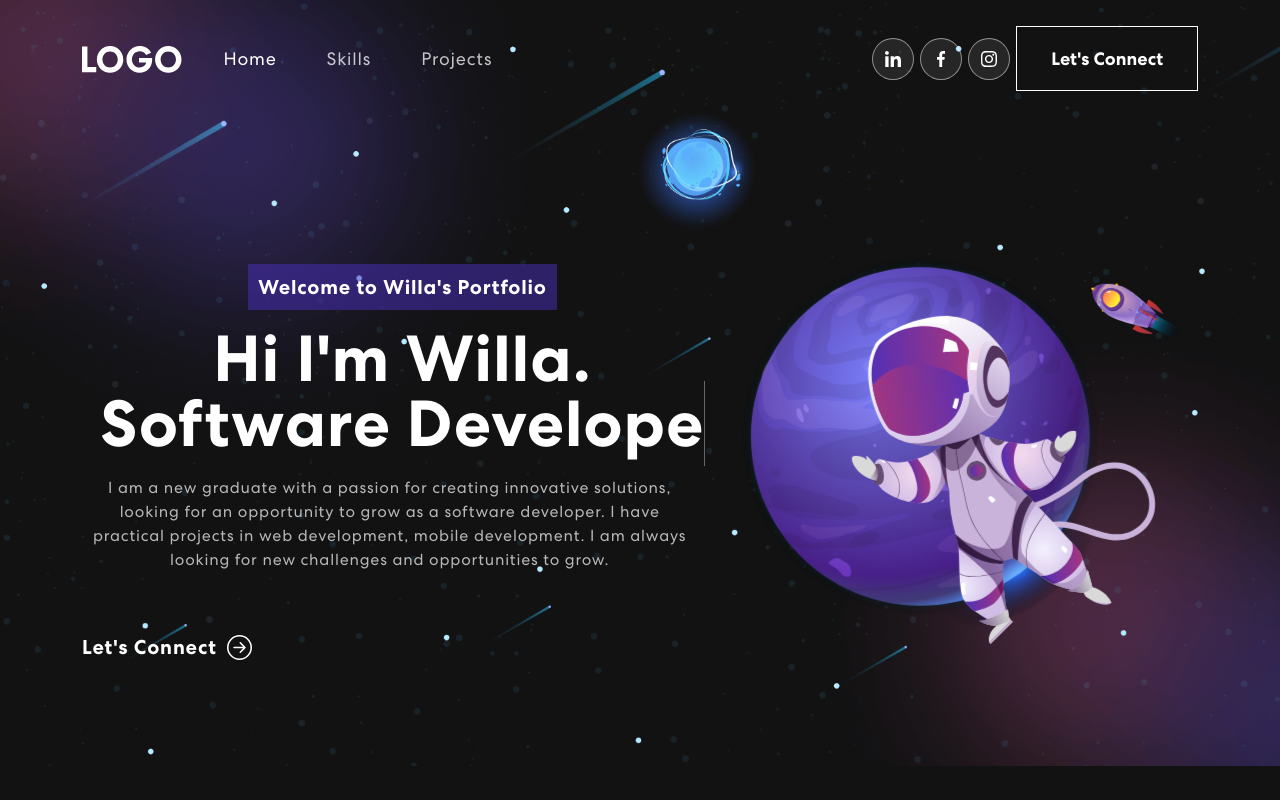
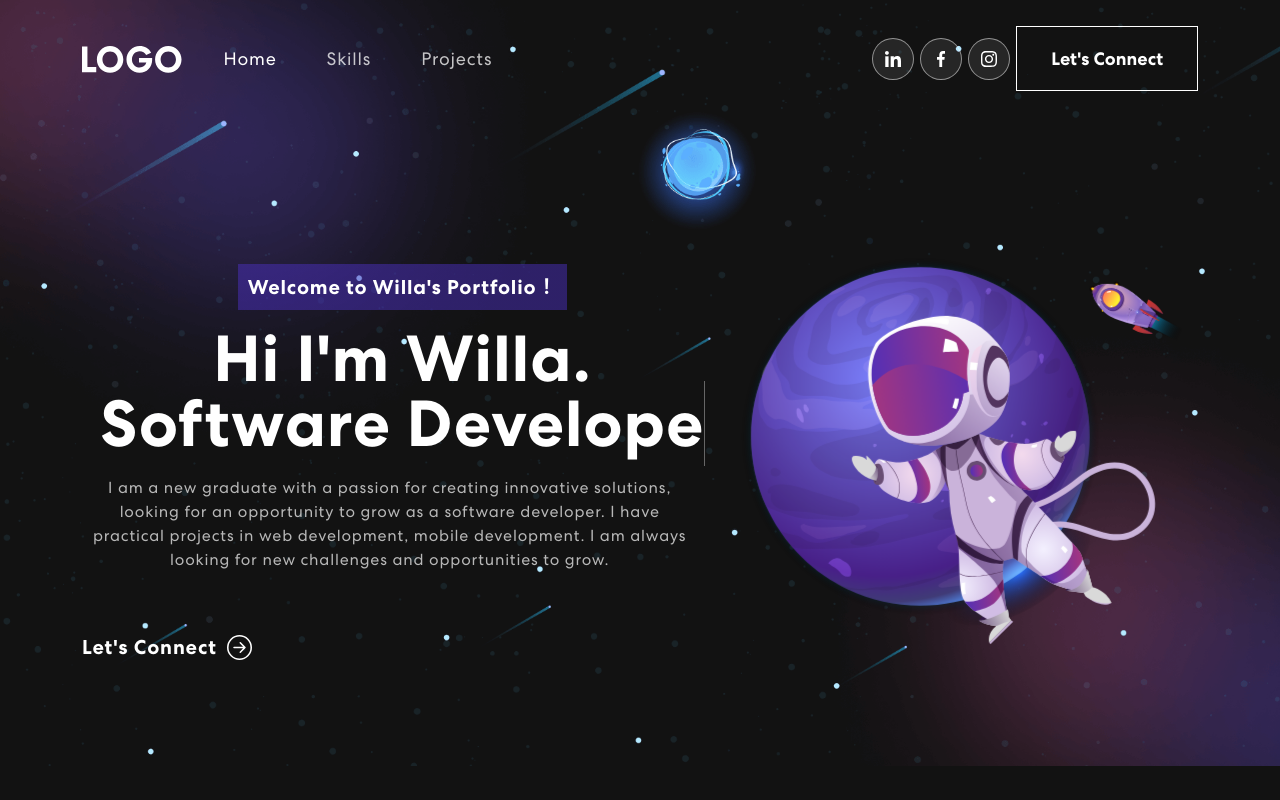
Before and after one commit to Willa2023/willa-portfolio, a React (Create React App) app: page / in a window 1280 px wide. Built offline with nearby package versions, Linux system fonts and the light colour scheme.

Commit message:
minor update

```diff
--- a/src/components/Banner.js
+++ b/src/components/Banner.js
@@ -47,7 +47,7 @@ const Banner = () => {
             <Container>
                 <Row className='align-items-center'>
                     <Col xs={12} md={6} xl={7}>
-                        <span className="tagline">Welcome to Willa's Portfolio</span>
+                        <span className="tagline">Welcome to Willa's Portfolio！</span>
                         <h1>{`Hi I'm Willa. `}
                             <span className='txt-rotate'><span className='wrap'>{text}</span></span>
                         </h1>
```
